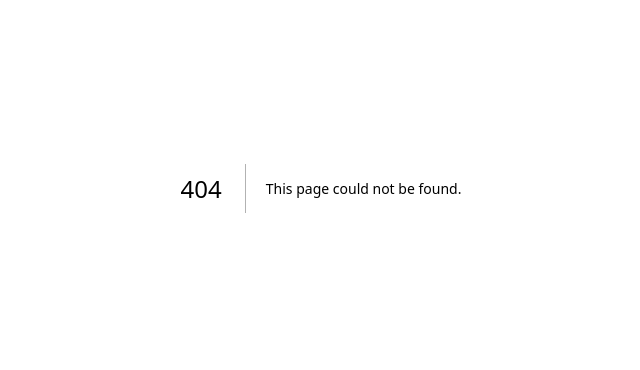
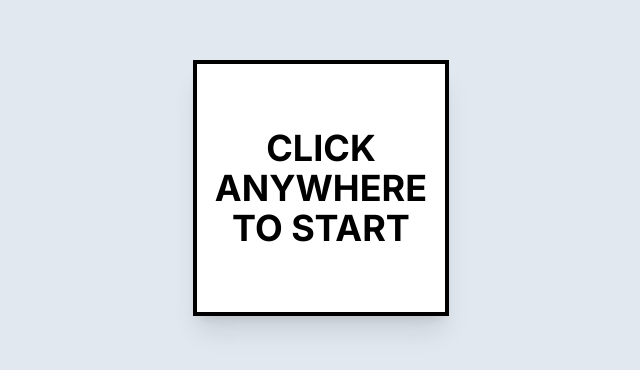
Before and after one commit to skeetercathcart/cs470_s24, a Next.js app: page /1 in a window 1280 px wide. Before the commit this address had no page. Shown: the part 212-582 px from the top of the page, without its empty margins (319-959 px from the left). Built offline with nearby package versions, Linux system fonts and the light colour scheme.

Commit message:
changed trial to be its own page

```diff
--- /dev/null
+++ b/app/(testing)/[testing]/page.tsx
@@ -0,0 +1,11 @@
+import StopWatch from "@/app/components/Stopwatch";
+
+
+export default function testing() {
+  return (
+    <div className = 'absolute h-full w-full bg-slate-200'>
+      <StopWatch></StopWatch>
+    </div>
+
+  );
+}
--- a/app/page.tsx
+++ b/app/page.tsx
@@ -1,12 +1,10 @@
-import Image from "next/image";
-import ResetButton from "./components/ResetButton";
-import TimerDisplay from "./components/TimerDisplay";
+import Link from "next/link";
 import StopWatch from "./components/Stopwatch";
 
 export default function Home() {
   return (
     <div className = 'absolute h-full w-full bg-slate-200'>
-      <StopWatch></StopWatch>
+      <Link href = 'testing' className = 'w-24 h-12 bg-emerald-600'>Agree</Link>
     </div>
 
   );
```
